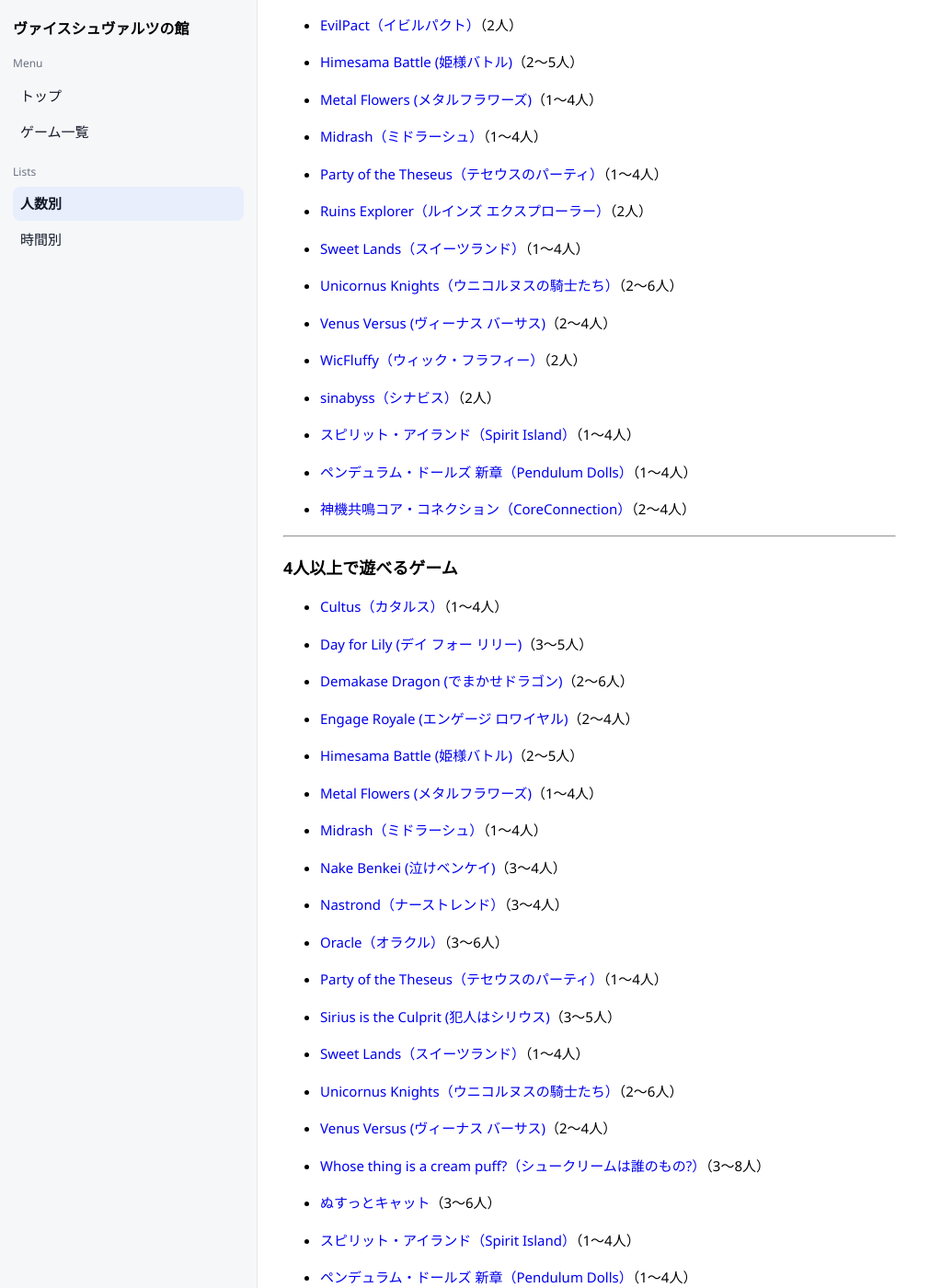
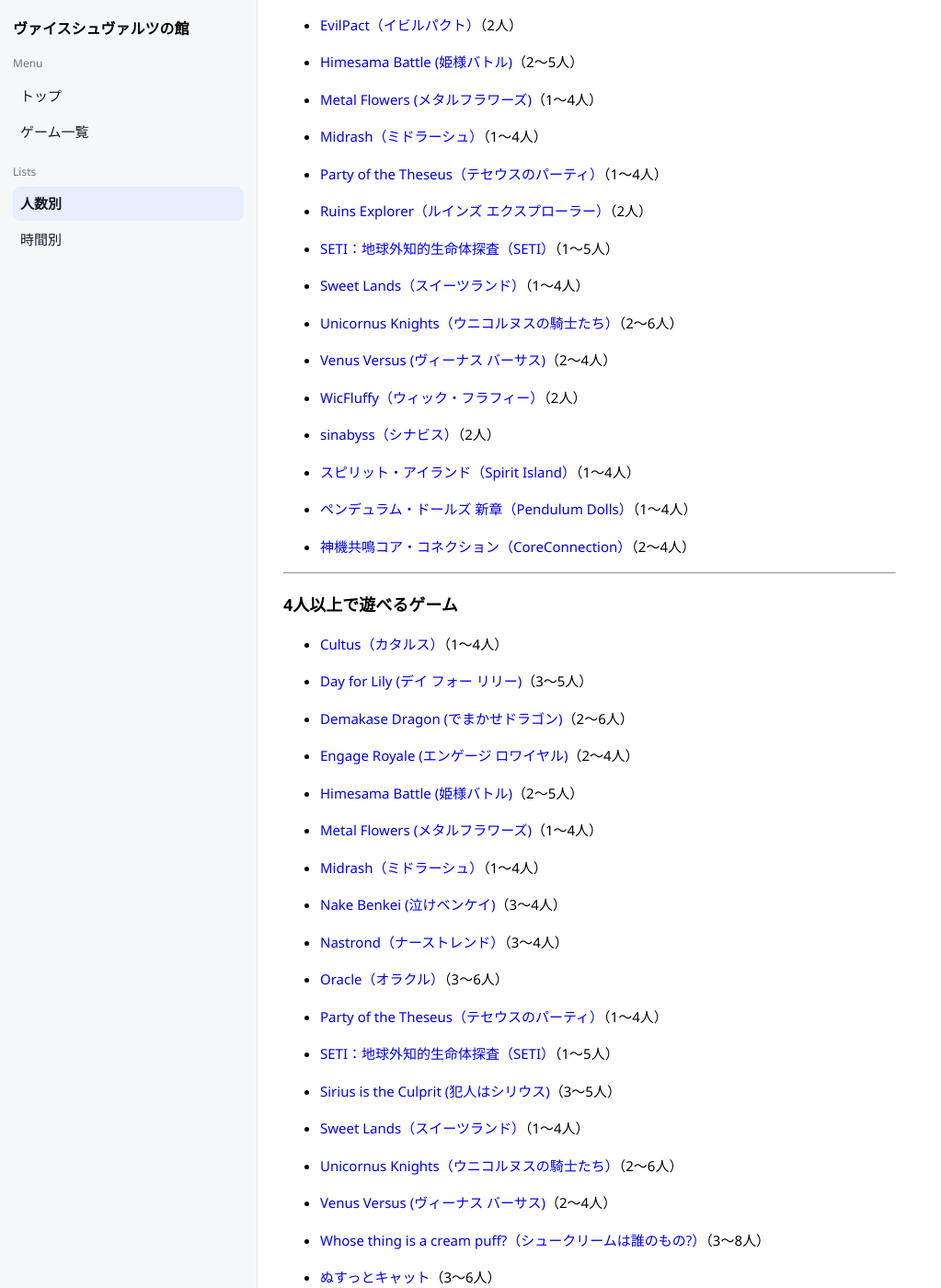
Before and after one commit to weiss-schwarz-house/weiss-schwarz-house, a Jekyll site: the page built from lists/players.md, in a window 1280 px wide and 1400 px high, scrolled down 409 px. Shown: the whole window at 92% size, without its empty margins (0-1023 px from the left). Built offline with Jekyll 4.4.1, drawn with Linux system fonts in a browser that asks for light colours.

Commit message:
ページ追加

```diff
--- /dev/null
+++ b/games/seti.md
@@ -0,0 +1,40 @@
+---
+date: 2026-04-18
+layout: default
+title: SETI：地球外知的生命体探査（SETI）
+toc: true
+players_min: 1
+players_max: 5
+time_min: 40
+time_max: 200
+age: 12+
+tags:
+  - ボードゲーム
+  - 対戦
+  - SF
+rulebook_url: "https://www.dropbox.com/scl/fi/iaew9f7spdji8d5qt397l/SETI.pdf?rlkey=ntsofgycce1h7atq9v1mamyfh&st=to6hxcvl&raw=1"
+expansion_rulebook_url: "https://www.dropbox.com/scl/fi/clj2wsz60ipit7x9dtc6v/SETI.pdf?rlkey=nfj01m8yt682pway1f9910rrd&st=496n8nbd&raw=1"
+source_url: "https://hobbyjapan.games/seti/"
+thumbnail_url: "https://www.dropbox.com/scl/fi/ffqznn0amzokvxulb1rrh/SETI.png?rlkey=5sb6vz7v0e261b3ix4ujobk2k&st=tt4a2dea&raw=1"
+thumbnail_alt: "SETI：地球外知的生命体探査 サムネイル"
+# weight: omitted -> auto-derived from time_max
+---
+
+## ルール
+
+- ルール（基本）: [ルールブック（基本）]({{ page.rulebook_url }})
+- ルール（拡張）: [ルールブック（拡張）]({{ page.expansion_rulebook_url }})
+
+## 公式サイト
+
+- [HobbyJAPAN：SETI 公式ページ]({{ page.source_url }})
+
+## 概要メモ
+
+- プレイ人数: 1〜5人（対戦）
+- プレイ時間: 約40〜200分
+- 対象年齢: 12歳〜
+- ジャンル: SF、戦略、対戦
+- サムネイル: [画像リンク]({{ page.thumbnail_url }})
+
+参照元: [公式サイト]({{ page.source_url }})、ルールブック（基本 / 拡張）
```
Also changed, not shown: games/spirit-island.md (+1 -0 lines).
